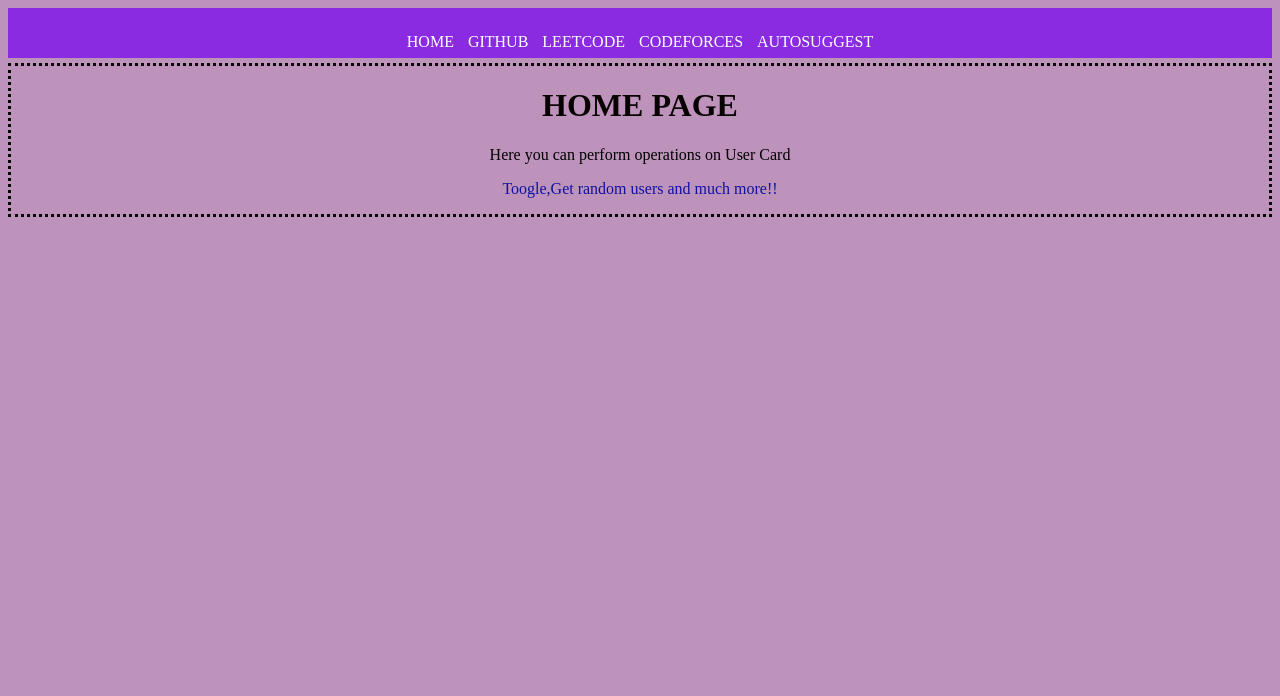
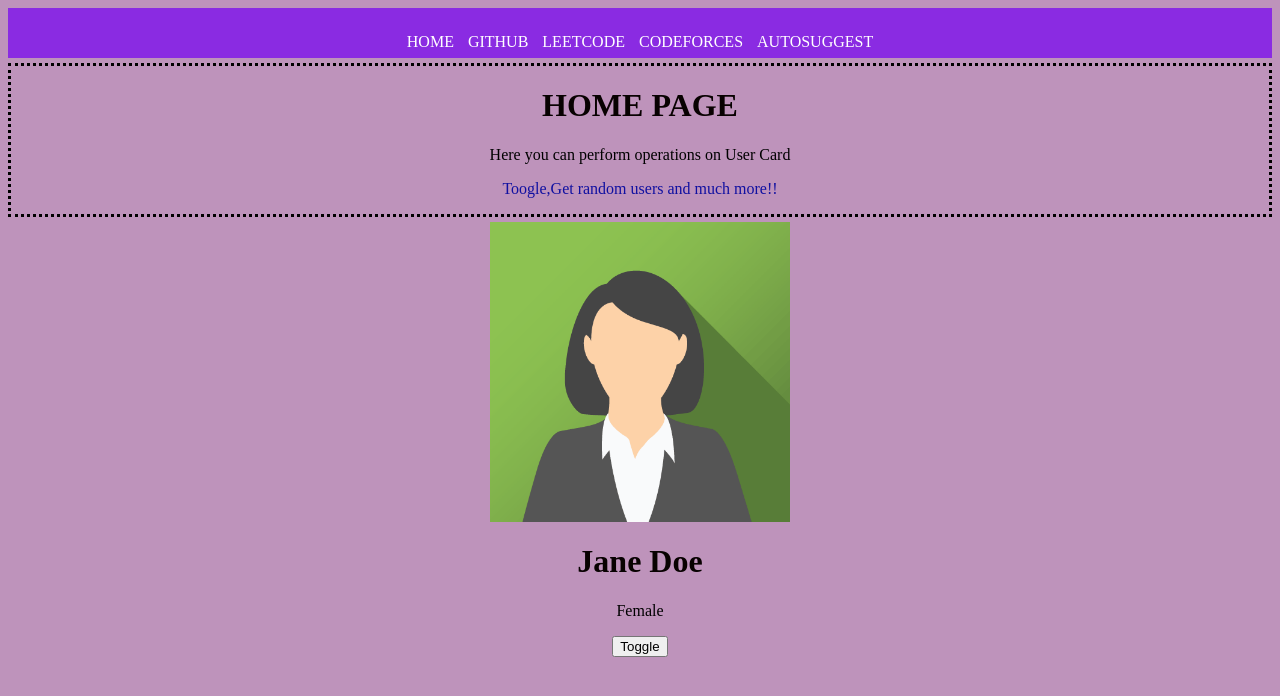
Before and after one commit to kushali-kanvitha/nodejs, a website: page frontend/index.html in a window 1280 px wide. Drawn offline with Linux system fonts and the light colour scheme.

Commit message:
commit added photo

```diff
--- a/frontend/index.css
+++ b/frontend/index.css
@@ -31,3 +31,24 @@ h1{
     text-decoration:none;
     color:white;
 }
+
+#card{
+  align-items: center;
+  margin-top: 5px;
+}
+
+#card-img{
+  width: 300px;
+  height: 300px;
+  align-items: center;
+  margin: 0px auto;
+}
+
+img{
+  width: 300px;
+  height: 300px;
+}
+
+#action{
+  text-align: center;
+}
--- a/frontend/index.html
+++ b/frontend/index.html
@@ -12,13 +12,24 @@
         <a href="https://github.com" target="_blank">GITHUB</a>
         <a href="https://leetcode.com" target="_blank">LEETCODE</a>
         <a href="https://codeforces.com" target="_blank">CODEFORCES</a>
-        <a href="./pages/autosuggest.html">AUTOSUGGEST</a>
+        <a href="./pages/autosuggest.html" target="_blank">AUTOSUGGEST</a>
     </div>
     <div id="home-card">
       <h1>HOME PAGE</h1>
       <p id="p1">Here you can perform operations on User Card</p>
       <p id="p2">Toogle,Get random users and much more!!</p>
     </div>
+    <div id="card">
+    <div id="card-img">
+      <img id="img" src="./images/jane.png" alt="no img found">
+    </div>
+
+    <div id="action">
+      <h1 id="card-name"> Jane Doe </h1>
+      <p id="card-gender"> Female </p>
+      <button onclick="toggle()" id="card-toggle"> Toggle </button>
+    </div>
+    </div>
     <!--<script src="index.js"></script>-->
 </body>
 </html>
```
Also changed, not shown: frontend/index.js (+25 -2 lines), frontend/images/jane.png (added).
